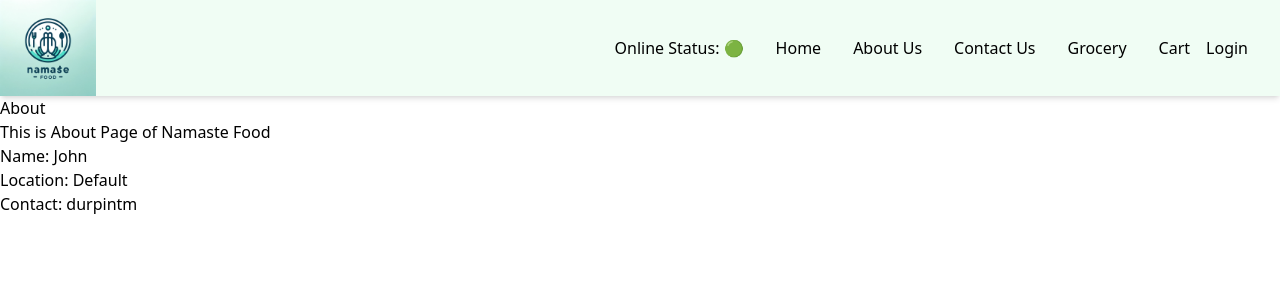
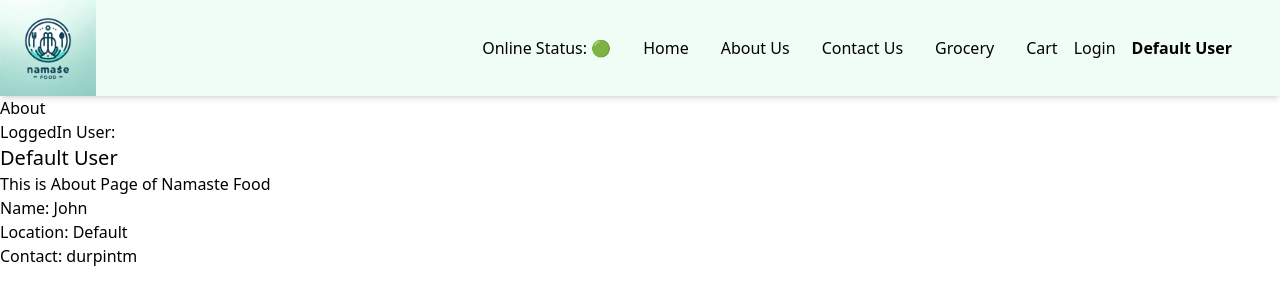
Before and after one commit to durpintm/namaste-food, a React (Vite) app: page /about in a window 1280 px wide. Shown: the top 300 px of the page. Built offline with nearby package versions, Linux system fonts and the light colour scheme; no server answers.

Commit message:
Accessing the context in components

```diff
--- a/src/components/About.js
+++ b/src/components/About.js
@@ -1,31 +1,40 @@
 import { Component } from "react";
 import UserClass from "./UserClass";
+import UserContext from "../utils/UserContext";
 
-// class About extends Component {
-//   constructor(props) {
-//     super(props);
-//   }
+class About extends Component {
+  constructor(props) {
+    super(props);
+  }
 
-//   componentDidMount() {}
+  componentDidMount() {}
 
-//   render() {
-//     return (
-//       <div>
-//         <h1>About</h1>
-//         <h2>This is About Page of Namaste Food</h2>
-//         <UserClass name={"Durpin TM (class)"} location={"Toronto (class)"} />
-//       </div>
-//     );
-//   }
-// }
-const About = () => {
+  render() {
     return (
       <div>
         <h1>About</h1>
+        <h2>
+          LoggedIn User:
+          <UserContext.Consumer>
+            {(data) => (
+              <h1 className="text-xl text-bold">{data.loggedInUser}</h1>
+            )}
+          </UserContext.Consumer>
+        </h2>
         <h2>This is About Page of Namaste Food</h2>
         <UserClass name={"Durpin TM (class)"} location={"Toronto (class)"} />
       </div>
     );
-};
+  }
+}
+// const About = () => {
+//   return (
+//     <div>
+//       <h1>About</h1>
+//       <h2>This is About Page of Namaste Food</h2>
+//       <UserClass name={"Durpin TM (class)"} location={"Toronto (class)"} />
+//     </div>
+//   );
+// };
 
 export default About;
--- a/src/components/Header.js
+++ b/src/components/Header.js
@@ -1,12 +1,15 @@
 import logo from "../../images/logo.webp";
-import { useState } from "react";
+import { useState, useContext } from "react";
 import { Link } from "react-router-dom";
 import useOnlineStatus from "../utils/useOnlineStatus";
+import UserContext from "../utils/UserContext";
 
 function Header() {
   const [btnName, setBtnName] = useState("Login");
 
   const onlineStatus = useOnlineStatus();
+
+  const { loggedInUser } = useContext(UserContext);
 
   return (
     <>
@@ -42,6 +45,7 @@ function Header() {
             >
               {btnName}
             </button>
+            <li className="px-4 font-bold">{loggedInUser}</li>
           </ul>
         </div>
       </div>
--- a/src/components/RestaurantCard.js
+++ b/src/components/RestaurantCard.js
@@ -1,4 +1,7 @@
 import { CON_URL } from "../utils/constants";
+import { useContext } from "react";
+import UserContext from "../utils/UserContext";
+
 const styleCard = {
   backgroundColor: "#f0f0f0",
 };
@@ -7,6 +10,8 @@ const RestaurantCard = (props) => {
   const { restroData } = props;
   const { name, cuisines, avgRating, costForTwo, sla, cloudinaryImageId } =
     restroData?.info;
+
+  const { loggedInUser } = useContext(UserContext);
 
   return (
     <div className="p-4 w-[280px] rounded-lg bg-gray-100 hover:bg-gray-200">
@@ -21,6 +26,7 @@ const RestaurantCard = (props) => {
       <h4>{avgRating} stars</h4>
       <h4>{costForTwo} </h4>
       <h4>{sla?.slaString}</h4>
+      <h4>User: {loggedInUser}</h4>
     </div>
   );
 };
--- /dev/null
+++ b/src/utils/UserContext.js
@@ -0,0 +1,7 @@
+import { createContext } from "react";
+
+const UserContext = createContext({
+  loggedInUser: "Default User",
+});
+
+export default UserContext;
```
Also changed, not shown: Notes/notes.txt. Lines whose indentation alone changed are shown as unchanged.
